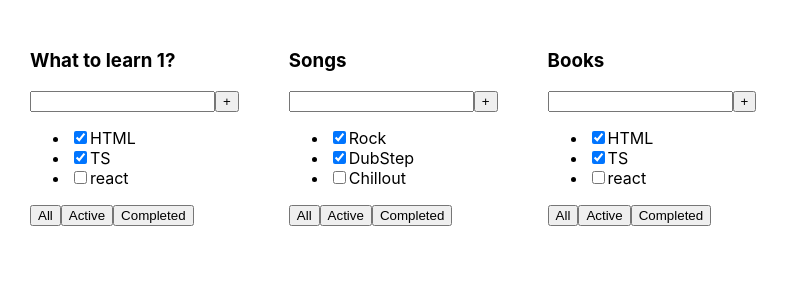
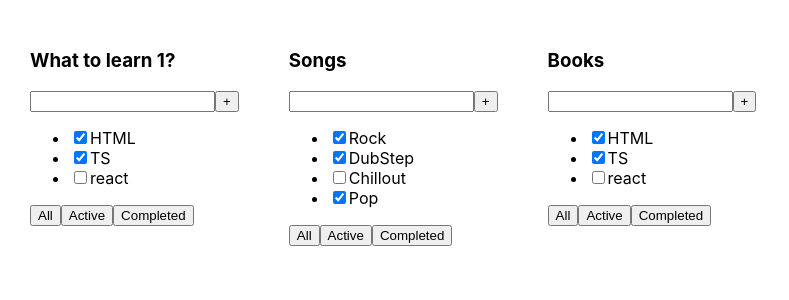
Before and after one commit to AlexNewHere/Todo-list, a React (Create React App) app: page / in a window 1280 px wide. Shown: the top 300 px of the page, without its empty margins (0-789 px from the left). Built offline with nearby package versions, Linux system fonts and the light colour scheme.

Commit message:
view lesson_1 Igor

```diff
--- a/src/App.css
+++ b/src/App.css
@@ -5,5 +5,4 @@
 
 .App > div {
   margin-right: 50px;
-
 }
--- a/src/App.tsx
+++ b/src/App.tsx
@@ -13,13 +13,14 @@
     const task_2: Array<TaskType> = [
         {id: 0, title: 'Rock', isDone: true},
         {id: 1, title: 'DubStep', isDone: true},
-        {id: 2, title: 'Chillout', isDone: false}
+        {id: 2, title: 'Chillout', isDone: false},
+        {id: 3, title: 'Pop', isDone: true}
     ]
     return (
         <div className="App">
             <Todolist
                 title="What to learn 1?"
-                task={task_1}/>
+                task={task_1} />
             <Todolist
                 title="Songs"
                 task={task_2}/>
--- a/src/Todolist.tsx
+++ b/src/Todolist.tsx
@@ -19,12 +19,18 @@
                 <button>+</button>
             </div>
             <ul>
-                <li><input type="checkbox" checked={props.task[0].isDone}/>
-                    <span>{props.task[0].title}</span></li>
-                <li><input type="checkbox" checked={props.task[1].isDone}/>
-                    <span>{props.task[1].title}</span></li>
-                <li><input type="checkbox" checked={props.task[2].isDone}/>
-                    <span>{props.task[2].title}</span></li>
+                {props.task.map((el)=>{
+                    return (
+                        <li><input type="checkbox" checked={el.isDone}/>
+                        <span>{el.title}</span></li>)
+                })}
+                {/*<li><input type="checkbox" checked={props.task[0].isDone}/>*/}
+                {/*    <span>{props.task[0].title}</span></li>*/}
+                {/*<li><input type="checkbox" checked={props.task[1].isDone}/>*/}
+                {/*    <span>{props.task[1].title}</span></li>*/}
+                {/*<li><input type="checkbox" checked={props.task[2].isDone}/>*/}
+                {/*    <span>{props.task[2].title}</span></li>*/}
+
             </ul>
             <div>
                 <button>All</button>
```
